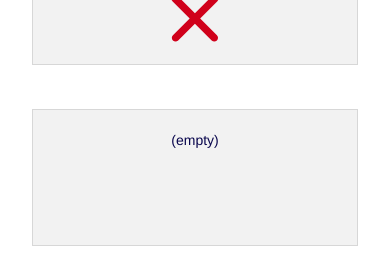
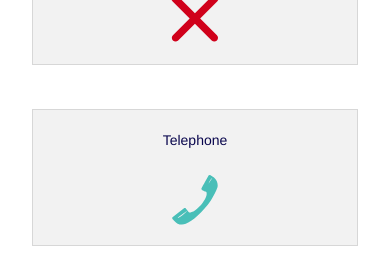
Before and after one commit to carbonfive/abtstyles, a website: page index.html in a window 390 px wide. Shown: the part 6220-6485 px from the top of the page. Drawn offline with Linux system fonts and the light colour scheme.

Commit message:
added telephone icon

```diff
--- a/index.html
+++ b/index.html
@@ -368,9 +368,9 @@
                 <div class="row">
                     <div class="large-3 medium-3 columns">
                         <div class="panel">
-                            <label>(empty)</label>
+                            <label>Telephone</label>
                             <br>
-                            <img src="" alt="">
+                            <img src="img/telephone.svg" alt="Telephone">
                         </div>
                     </div>
                     <div class="large-3 medium-3 columns">
```
Also changed, not shown: img/telephone.svg (added).
